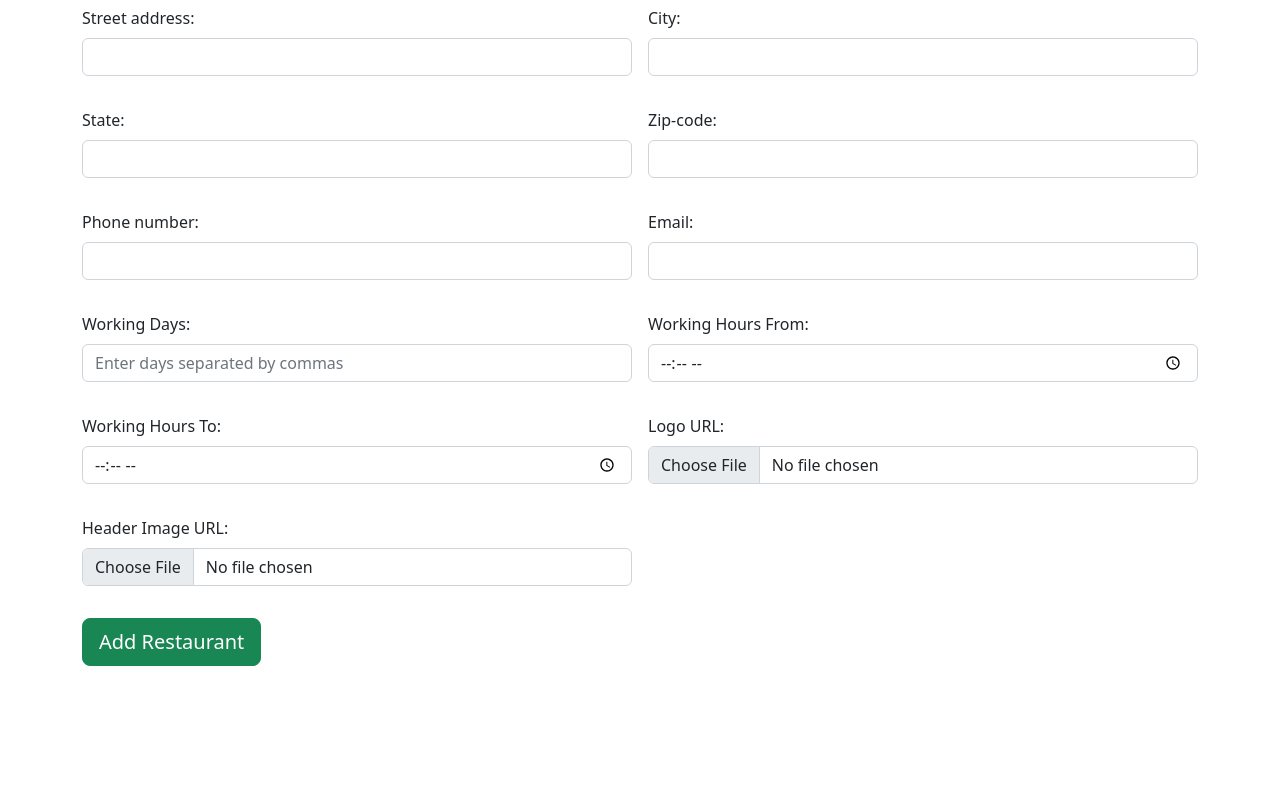
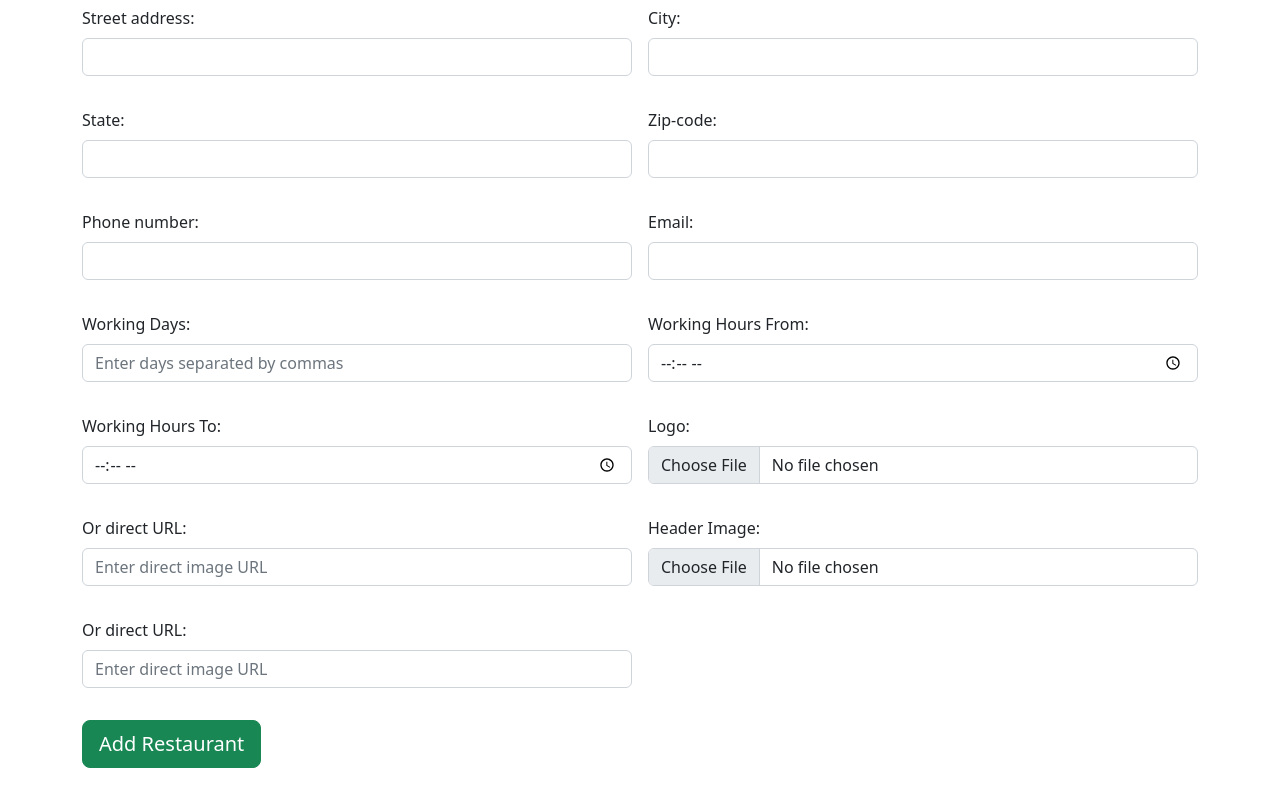
Before and after one commit to khorosh1lov/client, a React (Create React App) app: page /admin/add-restaurant in a window 1280 px wide. Shown: the part 344-1144 px from the top of the page. Before the commit the page ends 1042 px from the top, so only its background shows below. Built offline with nearby package versions, Linux system fonts and the light colour scheme.

Commit message:
AddRestaurant updates

```diff
--- a/src/components/Admin/AddRestaurant.js
+++ b/src/components/Admin/AddRestaurant.js
@@ -9,6 +9,7 @@ import { faArrowLeft } from '@fortawesome/free-solid-svg-icons';
 const AddRestaurant = () => {
 	const [formValues, setFormValues] = useState({
 		name: '',
+		cuisine: '',
 		address: {
 			street: '',
 			city: '',
@@ -19,7 +20,6 @@ const AddRestaurant = () => {
 			phone: '',
 			email: '',
 		},
-			cuisine: '',
 		workingDays: '',
 		workingHours: {
 			from: '',
@@ -29,48 +29,46 @@ const AddRestaurant = () => {
 		headerImage: '',
 	});
 
-  	const handleChange = (event) => {
-		const { name, value } = event.target;
+	const handleChange = (e) => {
+		const { name, value } = e.target;
 		const nameParts = name.split('.');
 
-		if (nameParts.length === 2) {
-			setFormValues((prevValues) => ({
-				...prevValues,
-				[nameParts[0]]: {
-					...prevValues[nameParts[0]],
+		if (nameParts.length > 1) {
+			setFormValues((prev) => {
+				const updatedNestedField = {
+					...prev[nameParts[0]],
 					[nameParts[1]]: value,
-				},
-			}));
+				};
+				return { ...prev, [nameParts[0]]: updatedNestedField };
+			});
 		} else {
-			setFormValues({ ...formValues, [name]: value });
+			setFormValues((prev) => ({ ...prev, [name]: value }));
 		}
 	};
 
-	const handleFileChange = async (event) => {
-		const file = event.target.files[0];
-		const formData = new FormData();
-		formData.append('image', file);
+	const handleFileChange = (e) => {
+		const { name, files } = e.target;
+		if (files.length > 0) {
+			const file = files[0];
+			const reader = new FileReader();
+			reader.onload = (e) => {
+				setFormValues((prev) => ({ ...prev, [name]: e.target.result }));
+			};
+			reader.readAsDataURL(file);
+		} else {
+			setFormValues((prev) => ({ ...prev, [name]: '' }));
+		}
+	};
 
-		try {
-			const response = await axios.post(`${API_BASE_URL}/upload/image`, formData, {
-				headers: {
-					'Content-Type': 'multipart/form-data',
-				},
-			});
-
-			if (response.status === 201) {
-				setFormValues({ ...formValues, logo: response.data.imageUrl });
-			} else {
-				alert('Error uploading image');
-			}
-		} catch (error) {
-			console.error(error);
-			alert('Error uploading image');
-		}
+	const handleDirectImageUrlChange = (e) => {
+		const { name, value } = e.target;
+		const targetName = name.replace('directImageUrl', '').toLowerCase();
+		setFormValues((prev) => ({ ...prev, [targetName]: value }));
 	};
 
 	const handleSubmit = async (event) => {
 		event.preventDefault();
+		console.log(formValues);
 
 		try {
 			const response = await axios.post(`${API_BASE_URL}/`, formValues);
@@ -167,15 +165,27 @@ const AddRestaurant = () => {
 							</div>
 							<div className="col-md-6 mb-3">
 								<label htmlFor="logo" className="form-label">
-									Logo URL:
+									Logo:
 								</label>
 								<input type="file" id="logo" name="logo" className="form-control" onChange={handleFileChange} />
 							</div>
 							<div className="col-md-6 mb-3">
+								<label htmlFor="directImageUrlLogo" className="form-label">
+									Or direct URL:
+								</label>
+								<input type="text" id="directImageUrlLogo" name="directImageUrlLogo" className="form-control" onChange={handleDirectImageUrlChange} placeholder="Enter direct image URL" />
+							</div>
+							<div className="col-md-6 mb-3">
 								<label htmlFor="headerImage" className="form-label">
-									Header Image URL:
+									Header Image:
 								</label>
 								<input type="file" id="headerImage" name="headerImage" className="form-control" onChange={handleFileChange} />
+							</div>
+							<div className="col-md-6 mb-3">
+								<label htmlFor="directImageUrlHeader" className="form-label">
+									Or direct URL:
+								</label>
+								<input type="text" id="directImageUrlHeader" name="directImageUrlHeader" className="form-control" onChange={handleDirectImageUrlChange} placeholder="Enter direct image URL" />
 							</div>
 							<div className="mb-3">
 								<button type="submit" className="btn btn-success btn-lg mb-3">
```
Lines whose indentation alone changed are shown as unchanged.
